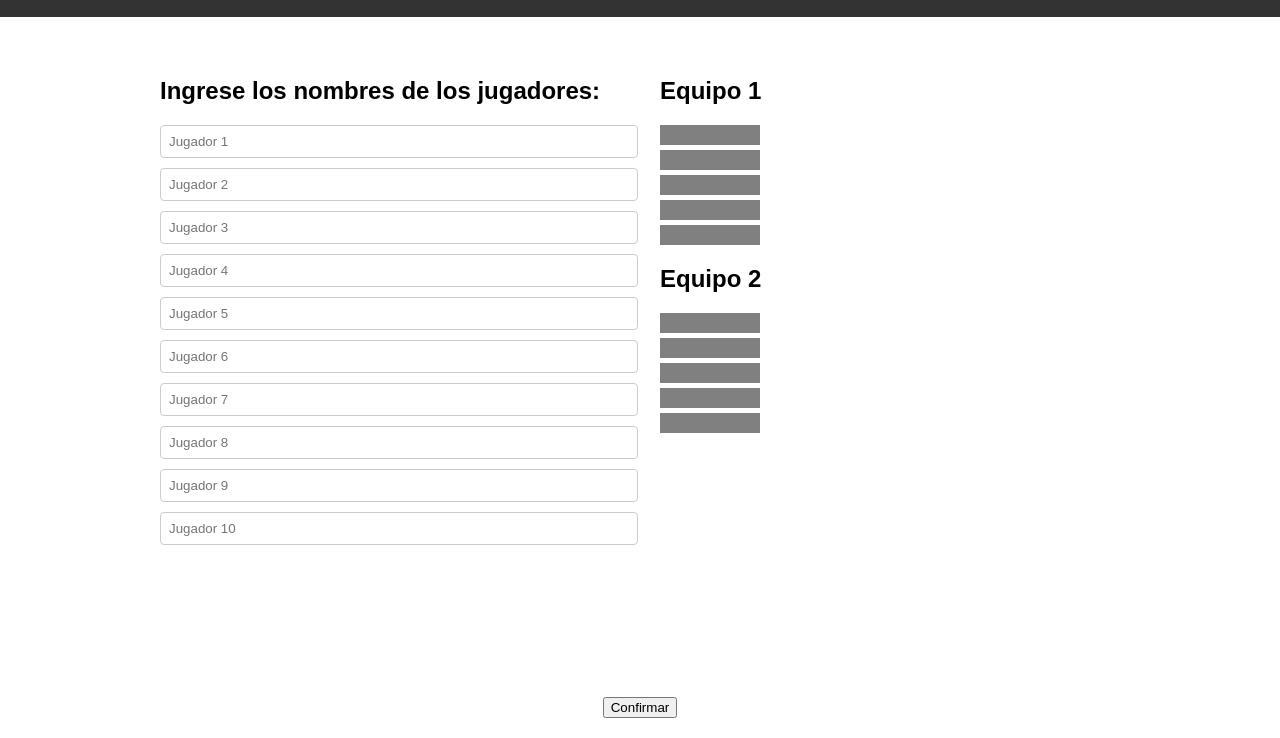
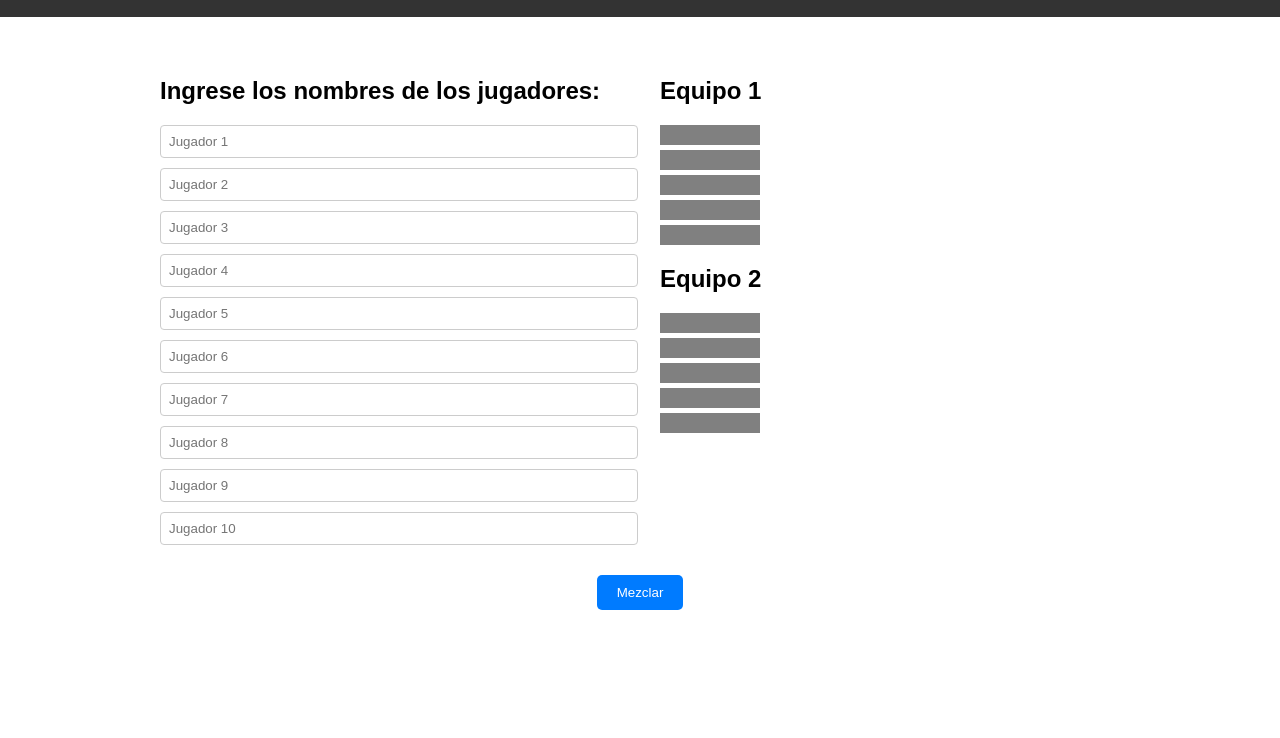
Before and after one commit to TeoBeltran/ArmarEquipo, a plain HTML site: page futbol5.html in a window 1280 px wide. Shown: the part 141-879 px from the top of the page. After the commit the page ends 800 px from the top, so only its background shows below. Drawn offline with Linux system fonts and the light colour scheme; some packages are replaced by stand-ins of ours; a script that the page names is missing.

Commit message:
ArmarF5.v2

```diff
--- a/futbol5.html
+++ b/futbol5.html
@@ -50,7 +50,7 @@
             </div>
         </div>
 
-        <button class="btnConfirmar">Confirmar</button>
+        <button class="btnMezclar">Mezclar</button>
     </main>
 
     <script src="main.js" defer></script>
--- a/main.js
+++ b/main.js
@@ -28,6 +28,6 @@ document.addEventListener("DOMContentLoaded", function() {
     }
 
     // Agregar un listener al botón "Confirmar"
-    const botonConfirmar = document.querySelector(".btnConfirmar");
+    const botonConfirmar = document.querySelector(".btnMezclar");
     botonConfirmar.addEventListener("click", asignarNombresAleatorios);
 });
--- a/styles.css
+++ b/styles.css
@@ -35,17 +35,20 @@ button {
 
 .mainF {
     display: flex;
+    margin: 0;
+    padding: 0;
 }
 
 .left {
     width: 50%;
+    margin: 0;
     padding: 20px;
     box-sizing: border-box;
 }
 
 .right {
     width: 50%;
-    height: 80vh;
+    margin: 0;
     padding: 20px;
     box-sizing: border-box;
 }
@@ -94,8 +97,20 @@ input {
     border: 1px solid #ccc;
 }
 
-.btnConfirmar {
+.btnMezclar {
     display: block;
-    margin: 0 auto; /* Esto centra el botón horizontalmente */
-    text-align: center; /* Esto centra el texto dentro del botón */
+    margin: 0 auto;
+    text-align: center;
+
+    padding: 10px 20px;
+    text-decoration: none;
+    color: #fff;
+    background-color: #007bff;
+    border: none;
+    border-radius: 5px;
+    transition: background-color 0.3s ease;
 }
+
+.btnMezclar:hover {
+    background-color: #0056b3;
+}
```
